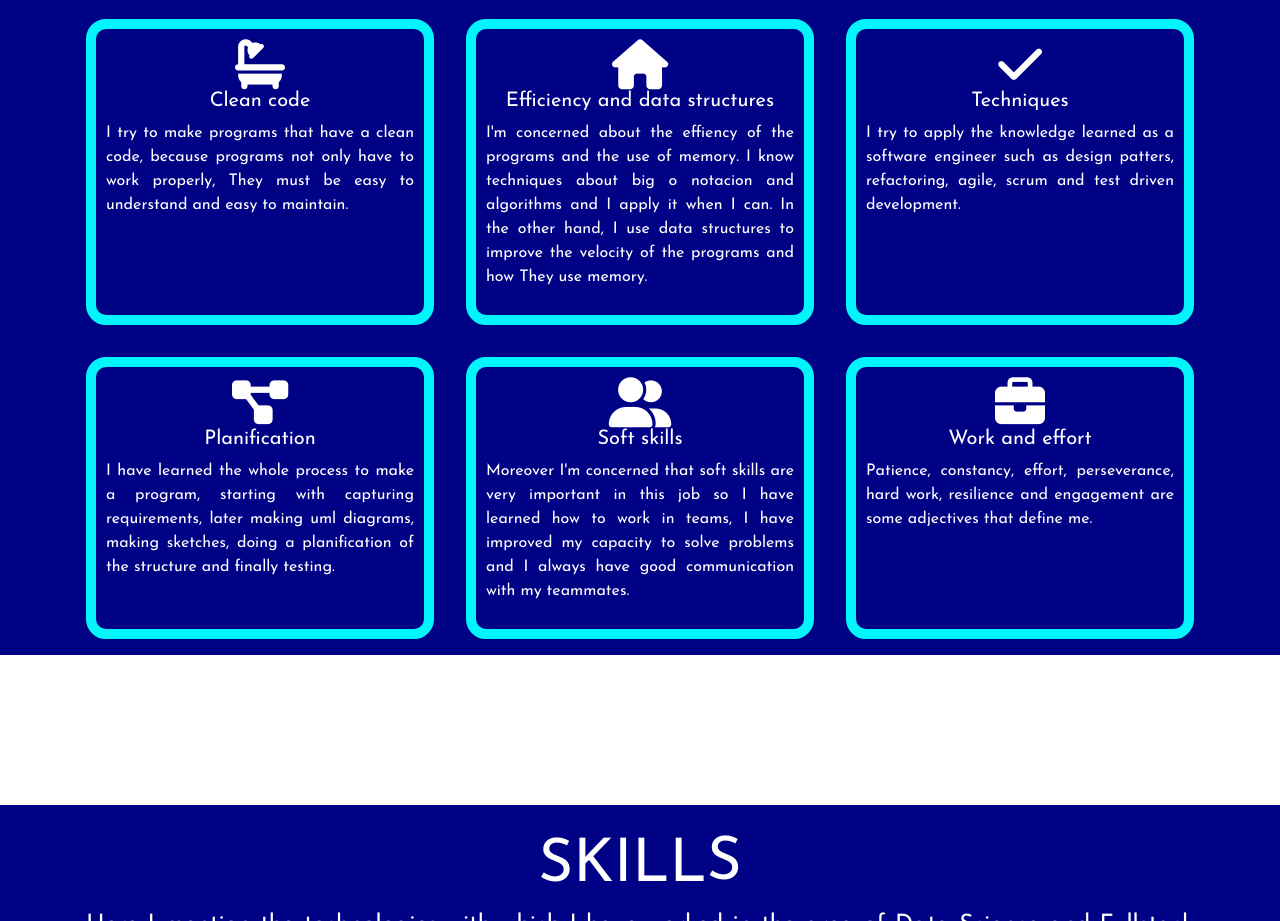
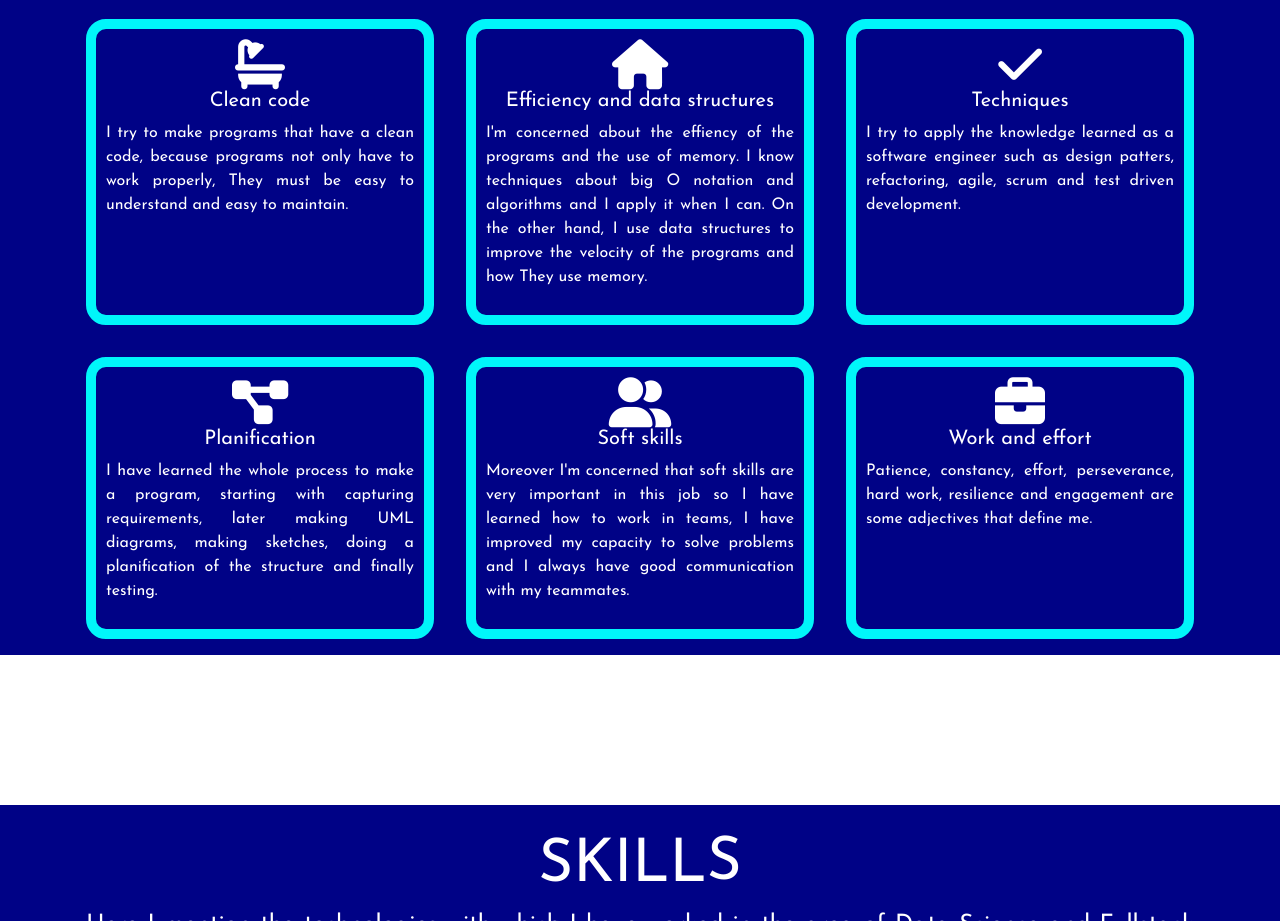
Before and after one commit to chemiya/chemiya.github.io, a plain HTML site: page index.html in a window 1280 px wide. Shown: the part 6000-6921 px from the top of the page. Drawn offline with nearby package versions, Linux system fonts and the light colour scheme.

Commit message:
correcciones

```diff
--- a/index.html
+++ b/index.html
@@ -620,7 +620,7 @@
                             <i class="fa-solid fa-house iconoHabilitiesAbajo"></i>
                             <h5>Efficiency and data structures</h5>
                             <p class="justificado">I'm concerned about the effiency of the programs and the use of memory. I know techniques
-                                about big o notacion and algorithms and I apply it when I can. In the other hand, I use
+                                about big O notation and algorithms and I apply it when I can. On the other hand, I use
                                 data structures to improve the velocity of the programs and how They use memory.</p>
                         </div>
                     </div>
@@ -641,7 +641,7 @@
                             <i class="fa-solid fa-diagram-project iconoHabilitiesAbajo"></i>
                             <h5>Planification</h5>
                             <p class="justificado">I have learned the whole process to make a program, starting with capturing requirements,
-                                later making uml diagrams, making sketches, doing a planification of the structure and
+                                later making UML diagrams, making sketches, doing a planification of the structure and
                                 finally testing.</p>
                         </div>
                     </div>
```
Also changed, not shown: 1 other file.
